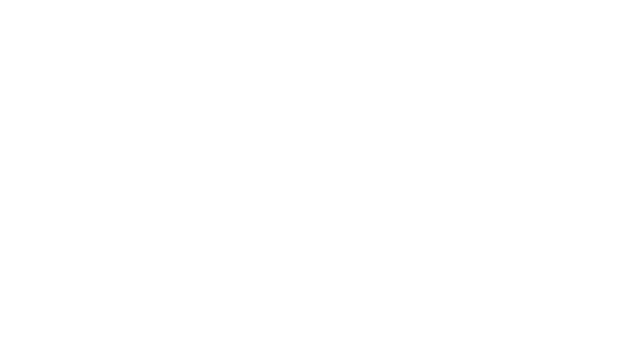
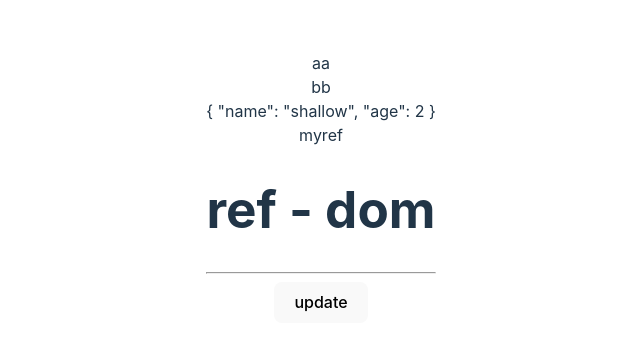
Before and after one commit to rystarts/vue3-learn, a Vue app: page / in a window 1280 px wide. Shown: the part 213-564 px from the top of the page, without its empty margins (319-959 px from the left). Built offline with nearby package versions, Linux system fonts and the light colour scheme.

Commit message:
learn#230424 Ref

```diff
--- a/src/App.vue
+++ b/src/App.vue
@@ -1,9 +1,11 @@
 <template>
   <div>
+    <RefDemo></RefDemo>
   </div>
 </template>
 
 <script setup lang='ts'>
+  import RefDemo from './components/1-Ref.vue';
 </script>
 
 <style scoped>
--- /dev/null
+++ b/src/components/1-Ref.vue
@@ -0,0 +1,94 @@
+<template>
+    <div>
+        {{ aa }}
+        <br>
+        {{ bb }}
+        <br>
+        {{ shallowObj }}
+        <br>
+        {{ myRefObj }}
+        <br>
+        <h1 ref="refDom" id = 'refDom'> ref - dom </h1>
+    </div>
+    <hr>
+    <button @click="update">update</button>
+</template>
+
+<script setup lang="ts">
+import { ref, isRef, shallowRef, triggerRef, customRef } from 'vue';
+
+/**
+ * ref : 响应式数据
+ * isRef : 判断是否为Ref对象
+ * shallowRef : 浅ref 只响应修改value的值，更深层次的不会响应
+ *              shallowRef 会被 ref 影响 ，存在ref shoallowRef也会响应
+ * triggerRef : 强制刷新响应
+ * customRef : 自定义Ref
+ * ref 可以作用于 dom 对象
+ */
+
+function MyRef<T>(value: T) {
+    let timer: any;
+    return customRef((track, trigger) => {
+        return {
+            get() {
+                track();
+                return value;
+            },
+            set(newValue) {
+                // 设置定时 防抖 多次点击只触发一次
+                clearTimeout(timer);
+                // timer = setTimeout(() => {
+                    value = newValue;
+                    console.log("point point ");
+                    trigger();
+                // }, 500);
+
+            }
+        }
+    })
+}
+
+var aa = 'aa';
+var bb = ref('bb');
+// var bb = 'bb';
+type ShallowObj = {
+    name: string,
+    age: number
+}
+var shallowObj = shallowRef<ShallowObj>({
+    name: 'shallow',
+    age: 2
+});
+//定义MyRef
+var myRefObj = MyRef('myref');
+// ref获取dom
+var refDom = ref<HTMLHeadingElement>();
+const update = () => {
+    aa = 'aa变了'
+    console.log(aa);
+    //   bb.value = 'bb变了'
+    // bb = 'bb变了'
+    console.log(bb);
+    //isRef 判断是否是ref对象
+    console.log('aa is ref : ' + isRef(aa));
+    console.log('bb is ref : ' + isRef(bb));
+    // shallowRef 浅ref 只能响应到value的值, value里面的只赋值不响应
+    // 下面只赋值 不响应 如果和 ref 一起用 会受影响
+    shallowObj.value.name = 'change shallow name';
+    //triggerRef强制更新
+    triggerRef(shallowObj);
+    // 下面可以响应
+    shallowObj.value = {
+        name: 'change shallow name',
+        age: shallowObj.value.age
+    };
+    //自定义ref
+    // myRefObj.value = 'myref change ---'
+    // ref 获取到dom
+    console.log(refDom.value?.innerHTML);
+
+}
+</script>
+
+<style scoped></style>
```
